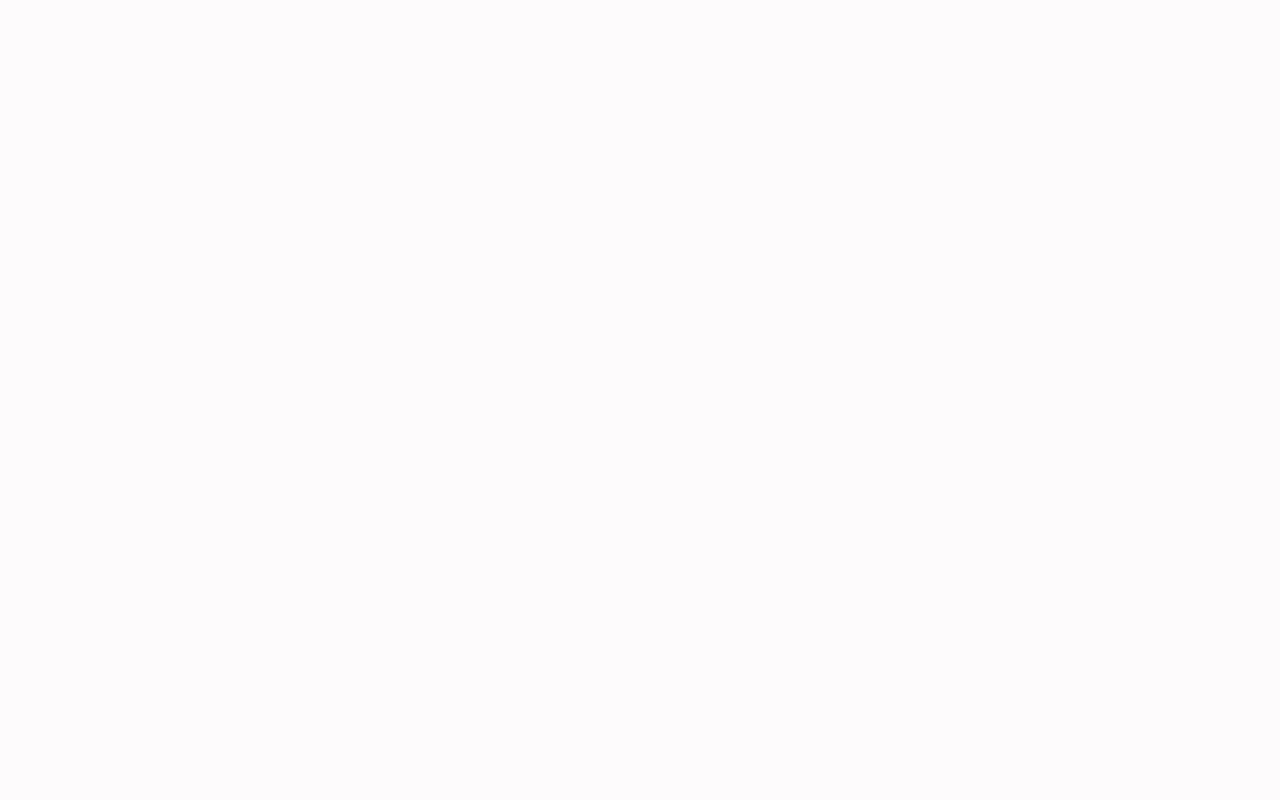
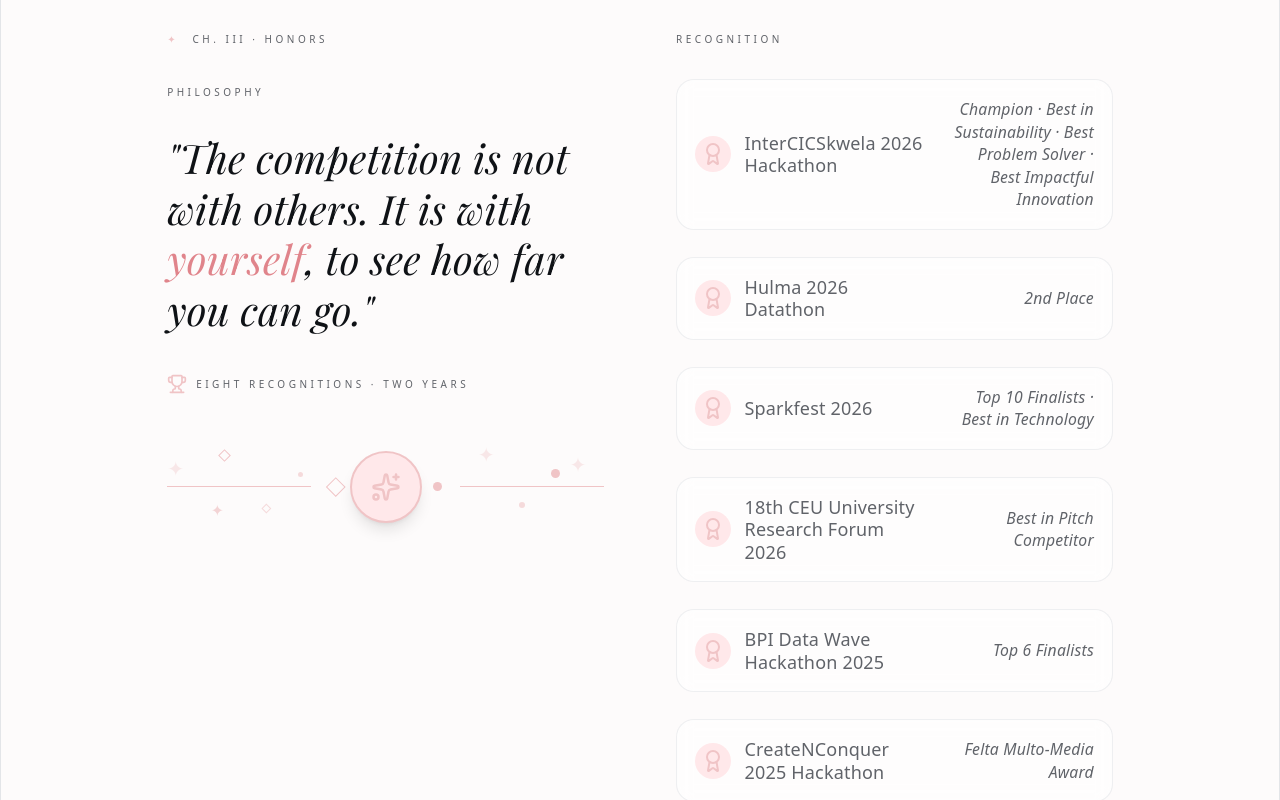
Before and after one commit to VMQ30/Portfolio, a React (Vite) app in the folder my-portfolio/: page / in a window 1280 px wide. Shown: the part 3980-4780 px from the top of the page. Before the commit the page ends 3870 px from the top, so only its background shows below. Built offline with nearby package versions, Linux system fonts and the light colour scheme.

Commit message:
feat: implement competition section

```diff
--- a/my-portfolio/src/App.tsx
+++ b/my-portfolio/src/App.tsx
@@ -4,6 +4,7 @@
 import About from "./components/About";
 import Works from "./components/Works";
 import Skills from "./components/Skills";
+import Competition from "./components/Competition";
 
 function App() {
   const [isDarkMode, setIsDarkMode] = useState(false);
@@ -27,6 +28,7 @@
         <About />
         <Works />
         <Skills />
+        <Competition />
       </main>
     </>
   );
--- /dev/null
+++ b/my-portfolio/src/components/Competition.tsx
@@ -0,0 +1,152 @@
+import { Award, Sparkles, Trophy } from "lucide-react";
+
+export default function Competition() {
+  const COMPETITIONS = [
+    {
+      title: "InterCICSkwela 2026 Hackathon",
+      award: [
+        "Champion",
+        "Best in Sustainability",
+        "Best Problem Solver",
+        "Best Impactful Innovation",
+      ],
+      url: '#"',
+    },
+    {
+      title: "Hulma 2026 Datathon",
+      award: ["2nd Place"],
+      url: '#"',
+    },
+    {
+      title: "Sparkfest 2026",
+      award: ["Top 10 Finalists", "Best in Technology"],
+      url: '#"',
+    },
+    {
+      title: "18th CEU University Research Forum 2026",
+      award: ["Best in Pitch Competitor"],
+      url: '#"',
+    },
+    {
+      title: "BPI Data Wave Hackathon 2025",
+      award: ["Top 6 Finalists"],
+      url: '#"',
+    },
+    {
+      title: "CreateNConquer 2025 Hackathon",
+      award: ["Felta Multo-Media Award"],
+      url: '#"',
+    },
+    {
+      title: "Sparkfest 2025",
+      award: ["Top 10 Finalists"],
+      url: '#"',
+    },
+    {
+      title: "ITOlympics 2024 .NET Programming",
+      award: ["Top 15 Finalists"],
+      url: '#"',
+    },
+  ];
+
+  const numberToWords = (num: number): string => {
+    const WORDS = [
+      "Zero",
+      "One",
+      "Two",
+      "Three",
+      "Four",
+      "Five",
+      "Six",
+      "Seven",
+      "Eight",
+      "Nine",
+      "Ten",
+      "Eleven",
+      "Twelve",
+    ];
+    return WORDS[num] || num.toString();
+  };
+
+  return (
+    <div className="px-[13%] py-20 w-[100%] grid md:grid-cols-2 gap-16 text-left border-t border-primary mt-10">
+      <div>
+        <div className="flex items-center gap-3 text-[10px] uppercase tracking-[0.35em] text-muted-foreground mb-6">
+          <span className="text-primary">✦</span>Ch. III · Honors
+        </div>
+        <p className="text-[10px] uppercase tracking-[0.35em] text-muted-foreground mb-6">
+          Philosophy
+        </p>
+        <blockquote className="font-display-italic text-4xl leading-tight text-foreground">
+          "The competition is not with others. It is with{" "}
+          <span className="text-ring">yourself</span>, to see how far you can
+          go."
+        </blockquote>
+        <p className="mt-8 flex items-center gap-2 text-[10px] uppercase tracking-[0.35em] text-muted-foreground">
+          <Trophy size="20" className="text-primary" />
+          {numberToWords(COMPETITIONS.length)} recognitions ·{" "}
+          {numberToWords(new Date().getFullYear() - 2024)} years
+        </p>
+
+        <div className="mt-12 relative flex items-center justify-center">
+          <div className="absolute inset-x-0 flex items-center">
+            <span className="h-px flex-1 bg-primary"></span>
+            <div className="mx-4 h-3 w-3 rotate-45 border border-primary"></div>
+            <span className="h-px w-12 bg-primary"></span>
+            <div className="mx-4 h-2 w-2 rounded-full bg-primary"></div>
+            <span className="h-px flex-1 bg-primary"></span>
+          </div>
+          <div className="competition-quote-badge relative z-10 flex h-16 w-16 items-center justify-center rounded-full border-2 backdrop-blur-sm shadow-lg">
+            <Sparkles className="text-primary" size="30" />
+          </div>
+          <span className="absolute top-[-10%] right-[25%] text-lg leading-none text-primary opacity-35">
+            ✦
+          </span>
+          <div className="absolute top-[0%] left-[12%] h-2 w-2 rotate-45 border border-primary"></div>
+          <div className="absolute top-[25%] right-[10%] h-2 w-2 rounded-full bg-primary"></div>
+          <div className="absolute bottom-[15%] left-[22%] h-1.5 w-1.5 rotate-45 border border-primary opacity-60"></div>
+          <div className="absolute bottom-[20%] right-[18%] h-1.5 w-1.5 rounded-full bg-primary opacity-60"></div>
+          <span className="absolute top-[10%] left-[0%] text-lg leading-none text-primary opacity-35">
+            ✦
+          </span>
+          <span className="absolute top-[5%] right-[4%] text-lg leading-none text-primary opacity-35">
+            ✦
+          </span>
+          <span className="absolute bottom-[5%] left-[10%] text-sm leading-none text-primary opacity-70">
+            ✦
+          </span>
+          <div className="absolute top-[30%] left-[30%] h-1 w-1 rounded-full bg-primary opacity-60"></div>
+        </div>
+      </div>
+      <div>
+        <p className="text-[10px] uppercase tracking-[0.35em] text-muted-foreground mb-6">
+          Recognition
+        </p>
+        <ul className="space-y-6">
+          {COMPETITIONS.map((competition) => {
+            return (
+              <li key={competition.title}>
+                <button
+                  type="button"
+                  className="group grid w-full grid-cols-5 items-center gap-4 rounded-2xl border border-border/60 bg-card/60 p-4 text-left backdrop-blur-sm transition-all duration-300 hover:translate-x-3 hover:border-primary/40 hover:bg-card hover:shadow-lg"
+                >
+                  <div className="col-span-3 flex items-center gap-3">
+                    <div className="h-8 w-8 rounded-full flex items-center justify-center shrink-0 transition-transform group-hover:scale-110 bg-pink-soft">
+                      <Award className="text-primary" />
+                    </div>
+                    <p className="font-medium leading-tight">
+                      {competition.title}
+                    </p>
+                  </div>
+                  <p className="col-span-2 text-sm italic text-muted-foreground text-right group-hover:text-foreground transition">
+                    {competition.award.join(" · ")}
+                  </p>
+                </button>
+              </li>
+            );
+          })}
+        </ul>
+      </div>
+    </div>
+  );
+}
--- a/my-portfolio/src/index.css
+++ b/my-portfolio/src/index.css
@@ -61,6 +61,14 @@
   }
 }
 
+@layer components {
+  .competition-quote-badge {
+    border-color: var(--primary);
+    background-color: var(--pink-soft);
+    box-shadow: 0 0 40px color-mix(in oklch, var(--primary) 25%, transparent);
+  }
+}
+
 :root {
   --background: oklch(0.99 0.002 20);
   --foreground: oklch(0.18 0.01 260);
```
